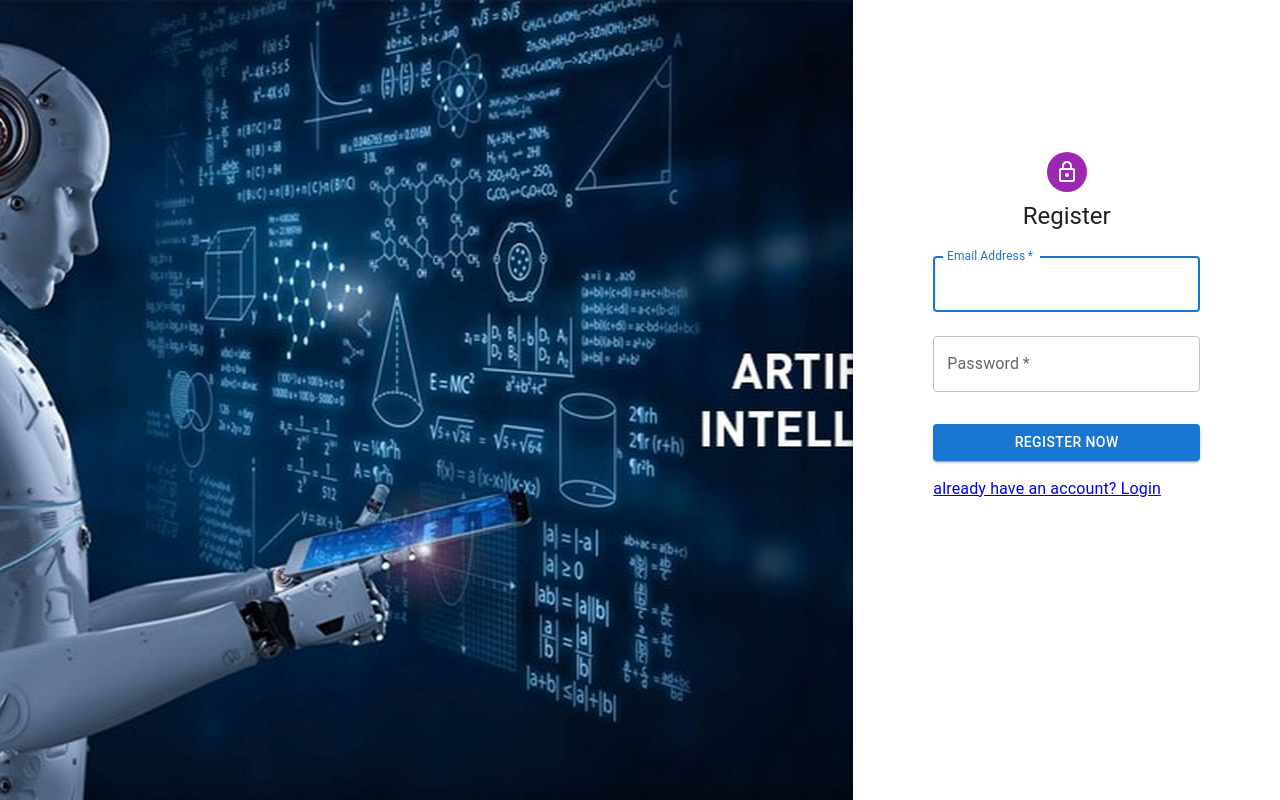
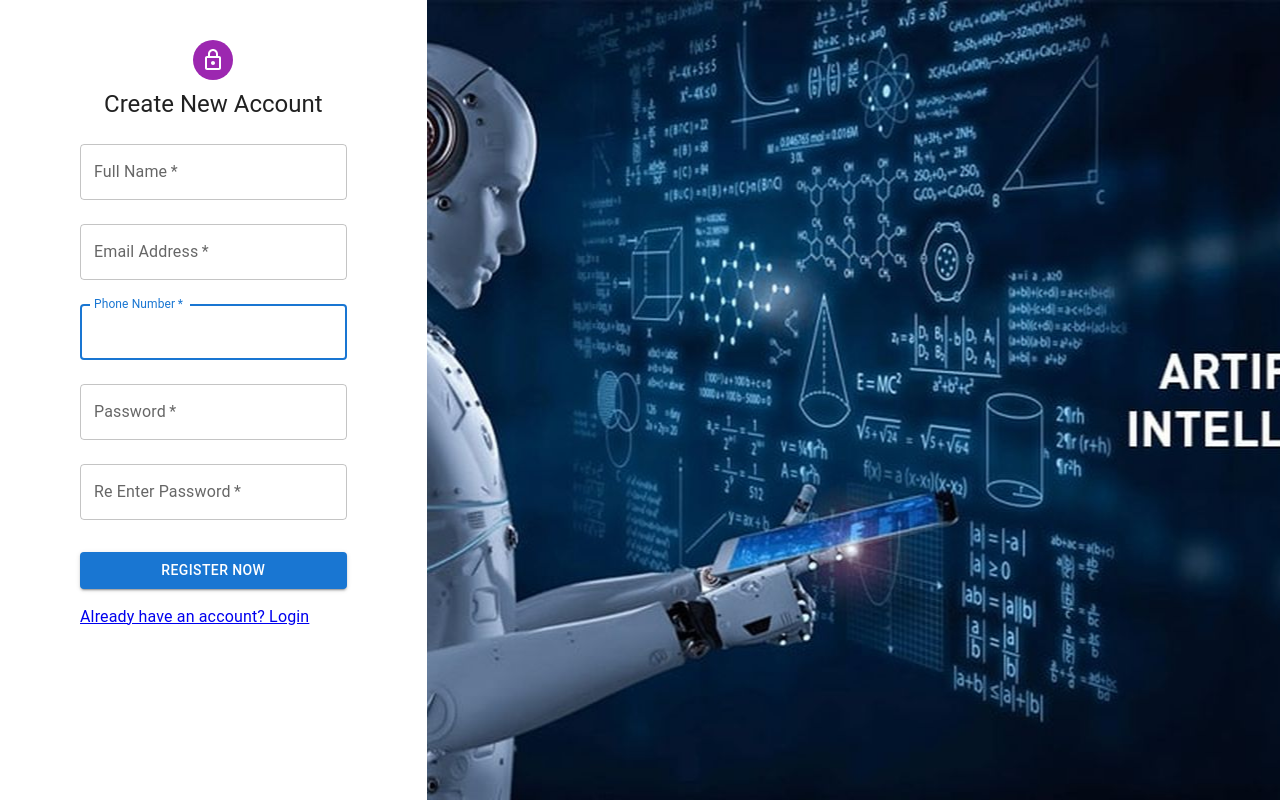
Before and after one commit to NabeelSohail-30/AI-Tools-Explorer, a React (Create React App) app in the folder client/myapp/: page /register in a window 1280 px wide. Built offline with nearby package versions, Linux system fonts and the light colour scheme.

Commit message:
changes in register design

```diff
--- a/client/myapp/src/components/register.jsx
+++ b/client/myapp/src/components/register.jsx
@@ -27,6 +27,94 @@ export default function Register() {
     <ThemeProvider theme={defaultTheme}>
       <Grid container component="main" sx={{ height: "100vh" }}>
         <CssBaseline />
+        <Grid item xs={9} sm={7} md={4} component={Paper} elevation={6} square>
+          <Box
+            sx={{
+              my: 4,
+              mx: 10,
+              display: "flex",
+              flexDirection: "column",
+              alignItems: "center",
+            }}
+          >
+            <Avatar sx={{ m: 1, bgcolor: "secondary.main" }}>
+              <LockOutlinedIcon />
+            </Avatar>
+            <Typography component="h1" variant="h5">
+              Create New Account
+            </Typography>
+            <Box
+              component="form"
+              noValidate
+              onSubmit={handleSubmit}
+              sx={{ mt: 1 }}
+            >
+              <TextField
+                margin="normal"
+                required
+                fullWidth
+                id="name"
+                label="Full Name"
+                name="name"
+                autoComplete="name"
+                autoFocus
+              />
+              <TextField
+                margin="normal"
+                required
+                fullWidth
+                id="email"
+                label="Email Address"
+                name="email"
+                autoComplete="email"
+                autoFocus
+              />
+              <TextField
+                margin="normal"
+                required
+                fullWidth
+                id="phone"
+                label="Phone Number"
+                name="phone"
+                autoComplete="phone"
+                autoFocus
+              />
+              <TextField
+                margin="normal"
+                required
+                fullWidth
+                name="password"
+                label="Password"
+                type="password"
+                id="password"
+              />
+              <TextField
+                margin="normal"
+                required
+                fullWidth
+                name="re_password"
+                label="Re Enter Password"
+                type="password"
+                id="re_password"
+              />
+              <Button
+                type="submit"
+                fullWidth
+                variant="contained"
+                sx={{ mt: 3, mb: 2 }}
+              >
+                Register Now
+              </Button>
+              <Grid item>
+                <Grid item>
+                  <RouterLink to="/" variant="body2">
+                    {"Already have an account? Login"}
+                  </RouterLink>
+                </Grid>
+              </Grid>
+            </Box>
+          </Box>
+        </Grid>
         <Grid
           item
           xs={false}
@@ -43,70 +131,6 @@ export default function Register() {
             backgroundPosition: "center",
           }}
         />
-        <Grid item xs={9} sm={7} md={4} component={Paper} elevation={6} square>
-          <Box
-            sx={{
-              my: 18,
-              mx: 10,
-              display: "flex",
-              flexDirection: "column",
-              alignItems: "center",
-            }}
-          >
-            <Avatar sx={{ m: 1, bgcolor: "secondary.main" }}>
-              <LockOutlinedIcon />
-            </Avatar>
-            <Typography component="h1" variant="h5">
-              Register
-            </Typography>
-            <Box
-              component="form"
-              noValidate
-              onSubmit={handleSubmit}
-              sx={{ mt: 1 }}
-            >
-              <TextField
-                margin="normal"
-                required
-                fullWidth
-                id="email"
-                label="Email Address"
-                name="email"
-                autoComplete="email"
-                autoFocus
-              />
-              <TextField
-                margin="normal"
-                required
-                fullWidth
-                name="password"
-                label="Password"
-                type="password"
-                id="password"
-                autoComplete="current-password"
-              />
-              {/* <FormControlLabel
-                control={<Checkbox value="remember" color="primary" />}
-                label="Remember me"
-              /> */}
-              <Button
-                type="submit"
-                fullWidth
-                variant="contained"
-                sx={{ mt: 3, mb: 2 }}
-              >
-                Register Now
-              </Button>
-              <Grid item>
-                <Grid item>
-                  <RouterLink to="/" variant="body2">
-                    {"already have an account? Login"}
-                  </RouterLink>
-                </Grid>
-              </Grid>
-            </Box>
-          </Box>
-        </Grid>
       </Grid>
     </ThemeProvider>
   );
```
